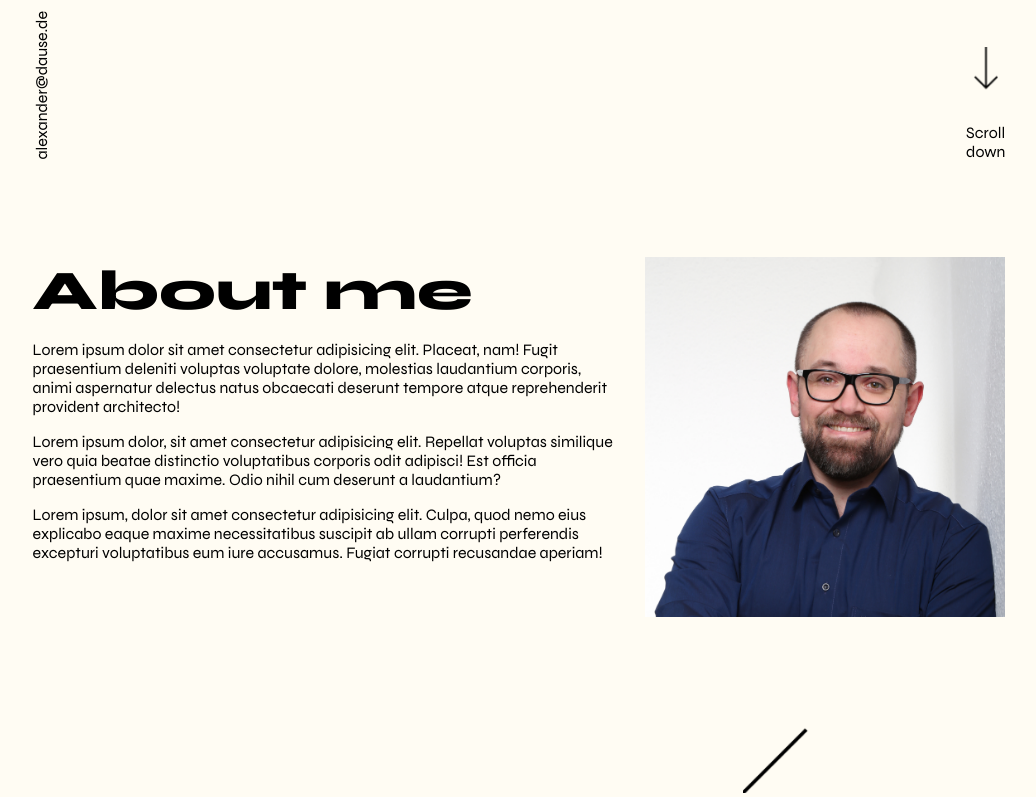
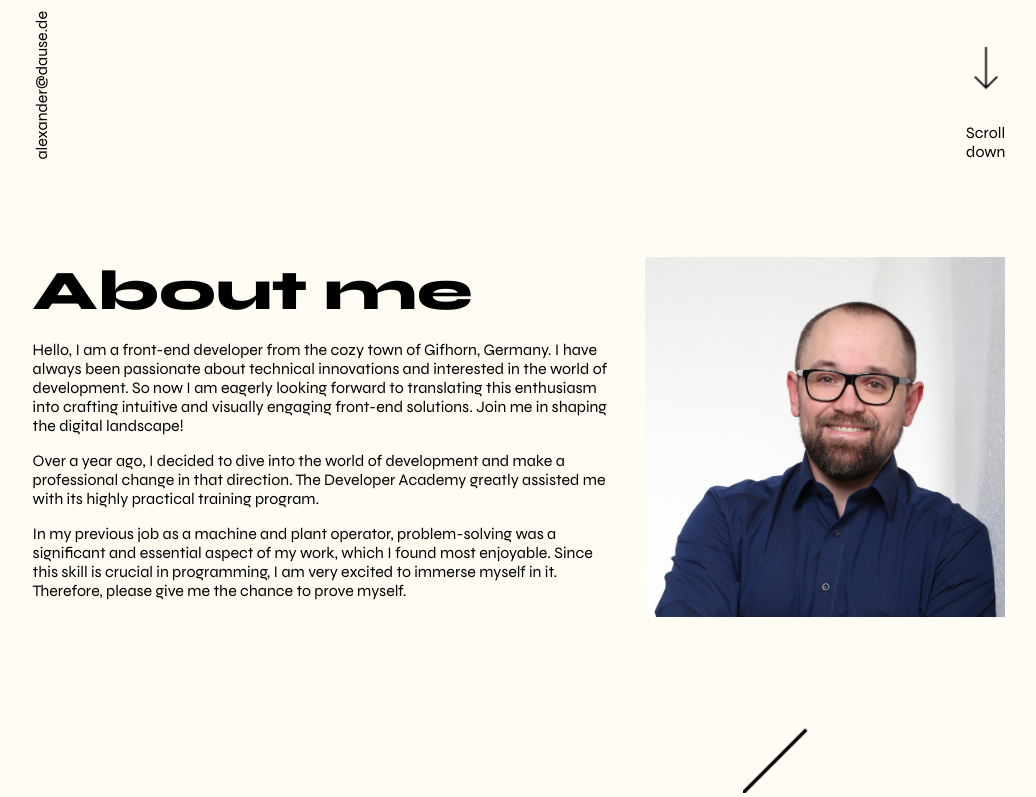
Before and after one commit to AlexD1987/myPortfolio, an Angular app: page / in a window 1280 px wide. Shown: the part 559-1356 px from the top of the page, without its empty margins (121-1157 px from the left). Built offline with nearby package versions, Linux system fonts and the light colour scheme.

Commit message:
update about text

```diff
--- a/src/app/about-me/about-me.component.html
+++ b/src/app/about-me/about-me.component.html
@@ -1,9 +1,9 @@
 <div class="aboutMe">
   <div class="aboutDescription">
     <h3>About me</h3>
-    <span>Lorem ipsum dolor sit amet consectetur adipisicing elit. Placeat, nam! Fugit praesentium deleniti voluptas voluptate dolore, molestias laudantium corporis, animi aspernatur delectus natus obcaecati deserunt tempore atque reprehenderit provident architecto!</span>
-    <span>Lorem ipsum dolor, sit amet consectetur adipisicing elit. Repellat voluptas similique vero quia beatae distinctio voluptatibus corporis odit adipisci! Est officia praesentium quae maxime. Odio nihil cum deserunt a laudantium?</span>
-    <span>Lorem ipsum, dolor sit amet consectetur adipisicing elit. Culpa, quod nemo eius explicabo eaque maxime necessitatibus suscipit ab ullam corrupti perferendis excepturi voluptatibus eum iure accusamus. Fugiat corrupti recusandae aperiam!</span>
+    <span>Hello, I am a front-end developer from the cozy town of Gifhorn, Germany. I have always been passionate about technical innovations and interested in the world of development. So now I am eagerly looking forward to translating this enthusiasm into crafting intuitive and visually engaging front-end solutions. Join me in shaping the digital landscape!</span>
+    <span>Over a year ago, I decided to dive into the world of development and make a professional change in that direction. The Developer Academy greatly assisted me with its highly practical training program.</span>
+    <span>In my previous job as a machine and plant operator, problem-solving was a significant and essential aspect of my work, which I found most enjoyable. Since this skill is crucial in programming, I am very excited to immerse myself in it. Therefore, please give me the chance to prove myself.</span>
   </div>
   <div class="aboutImage">
     <img src="../../assets/images/3.jpg" alt="">
```
